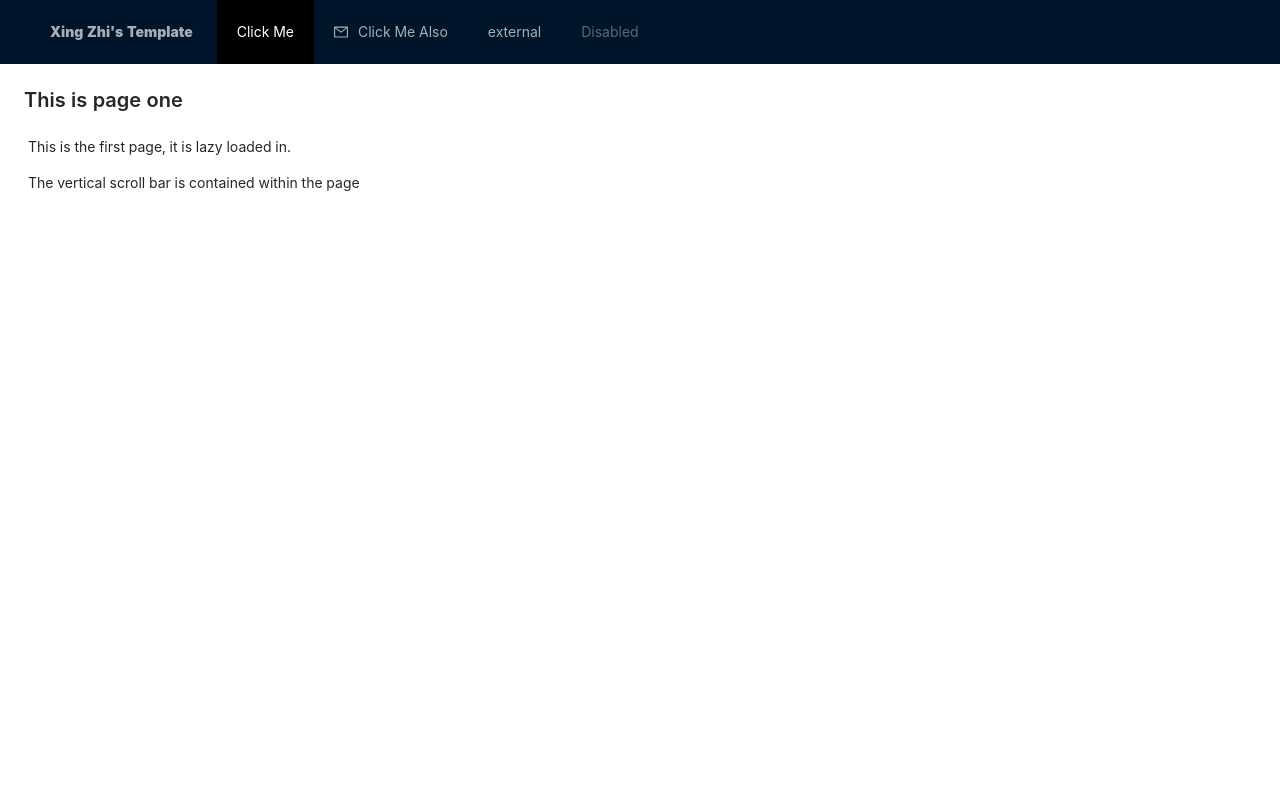
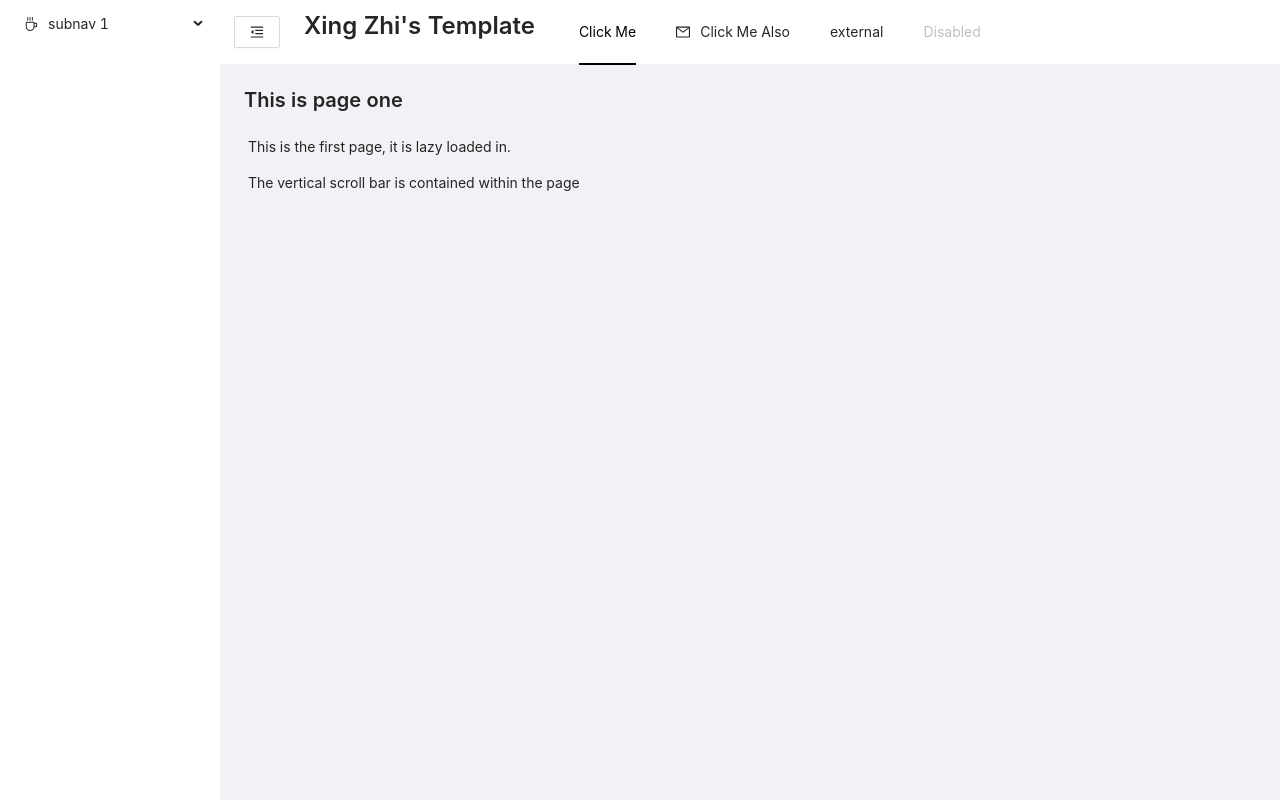
Before and after one commit to limxingzhi/XZ-Template, a React (Create React App) app: page /one in a window 1280 px wide. Built offline with nearby package versions, Linux system fonts and the light colour scheme.

Commit message:
Added sider

```diff
--- a/src/components/Layout/Layout.less
+++ b/src/components/Layout/Layout.less
@@ -1,9 +1,22 @@
-// .nav{
-// }
+@import '~antd/lib/style/themes/default.less';
+
+.nav{
+  height: 100vh;
+}
+
+.nav__logo {
+  margin: 1em;
+}
+
+.layout__sider-btn {
+  margin-left: 1em;
+}
 
 .nav__branding {
+  margin: 0 auto;
   font-size: 1em;
   font-weight: 900;
+  color: @heading-color;
 }
 
 .nav__branding-img {
--- a/src/components/Layout/Layout.tsx
+++ b/src/components/Layout/Layout.tsx
@@ -1,14 +1,23 @@
-import React, { EventHandler } from "react";
+import React, { EventHandler, MouseEvent, useState } from "react";
 import {
   Layout as AntLayout,
   Menu,
   Space,
+  Button,
+  Typography,
 } from "antd";
 import { history } from "../../utils";
+import {
+  MenuFoldOutlined,
+  MenuUnfoldOutlined,
+  CoffeeOutlined,
+} from '@ant-design/icons';
 import { IconBaseProps } from "@ant-design/icons/lib/components/Icon";
 import './Layout.less';
 
-const { Header, Content, /* Sider */ } = AntLayout;
+const { Title } = Typography;
+const { SubMenu } = Menu;
+const { Header, Content, Sider } = AntLayout;
 
 interface TabConfig {
   key: string,
@@ -28,11 +37,16 @@ interface NavProps {
 };
 
 const Layout: React.FC<NavProps> = ({ brandingImageURL, children, branding, tabItems, currentTab = "" }) => {
+  const [siderCollapse, setSiderCollapse] = useState(false);
   const brandingItem = (brandingImageURL)
     ? <img className="ant-menu-item nav__branding-img" src={brandingImageURL} alt={branding} />
-    : <span className="nav__branding">{branding}</span>;
+    : <Title level={3} className="nav__branding">{branding}</Title>;
 
-  const handleClick = (key: string, path: string, externalPath: boolean = false): EventHandler<any> => (e: MouseEvent): void => {
+  const siderCollapseHandler = (): void => {
+    setSiderCollapse(!siderCollapse);
+  }
+
+  const handleTabClick = (key: string, path: string, externalPath: boolean = false): EventHandler<any> => (e: MouseEvent): void => {
     if (!externalPath) {
       history.push(path);
     } else {
@@ -41,17 +55,56 @@ const Layout: React.FC<NavProps> = ({ brandingImageURL, children, branding, tabI
   };
 
   return (
+    <AntLayout className="nav">
+      <Sider collapsed={siderCollapse} width={220}>
+        <Menu
+          mode="inline"
+          style={{
+            height: '100%',
+            width: 'auto',
+            borderRight: 0,
+            overflowY: 'auto',
+            overflowX: 'hidden',
+          }}
+        >
+          <SubMenu key="sub1" title="subnav 1" icon={<CoffeeOutlined />}>
+            <Menu.Item key="1">option1</Menu.Item>
+            <Menu.Item key="2">option2</Menu.Item>
+            <Menu.Item key="3">option3</Menu.Item>
+            <Menu.Item key="4">option4</Menu.Item>
+            <Menu.Item key="5">option5</Menu.Item>
+            <Menu.Item key="6">option6</Menu.Item>
+            <Menu.Item key="7">option7</Menu.Item>
+            <Menu.Item key="8">option8</Menu.Item>
+            <Menu.Item key="9">option9</Menu.Item>
+            <Menu.Item key="10">option10</Menu.Item>
+            <Menu.Item key="11">option11</Menu.Item>
+            <Menu.Item key="12">option12</Menu.Item>
+            <Menu.Item key="13">option13</Menu.Item>
+            <Menu.Item key="14">option14</Menu.Item>
+            <Menu.Item key="15">option15</Menu.Item>
+            <Menu.Item key="16">option16</Menu.Item>
+            <Menu.Item key="17">option17</Menu.Item>
+            <Menu.Item key="18">option18</Menu.Item>
+            <Menu.Item key="19">option19</Menu.Item>
+            <Menu.Item key="20">option20</Menu.Item>
+          </SubMenu>
+        </Menu>
+      </Sider>
       <AntLayout>
-      <Header>
-        <Menu theme="dark" selectedKeys={[currentTab]} mode="horizontal">
+        <Header style={{ width: '100%', padding: 0, margin: 0 }}>
+          <Menu selectedKeys={[currentTab]} mode="horizontal">
             <Space size="large">
+              <Button type="default" onClick={siderCollapseHandler} className="layout__sider-btn">
+                {siderCollapse ? <MenuUnfoldOutlined /> : <MenuFoldOutlined />}
+              </Button>
               {brandingItem}
               <span />
             </Space>
             {
               tabItems.map((tabItem: TabConfig) => (
                 <Menu.Item
-                onClick={handleClick(tabItem.key, tabItem.path, tabItem.externalPath)}
+                  onClick={handleTabClick(tabItem.key, tabItem.path, tabItem.externalPath)}
                   key={tabItem.key}
                   icon={tabItem.icon ? tabItem.icon : null}
                   disabled={tabItem.disabled ? true : false}
@@ -62,7 +115,6 @@ const Layout: React.FC<NavProps> = ({ brandingImageURL, children, branding, tabI
             }
           </Menu>
         </Header>
-      <AntLayout>
         <Content>
           {children}
         </Content>
--- a/src/pages/Template.less
+++ b/src/pages/Template.less
@@ -1,8 +1,8 @@
 .page-template {
   height: 100%;
   width: 100%;
-  position: fixed;
-  overflow-x: auto;
+  position: relative;
+  overflow-y: auto;
 }
 
 .page-template__container {
```
Also changed, not shown: 1 other file (tests, documents, lock files or other folders). Lines whose indentation alone changed are shown as unchanged.
